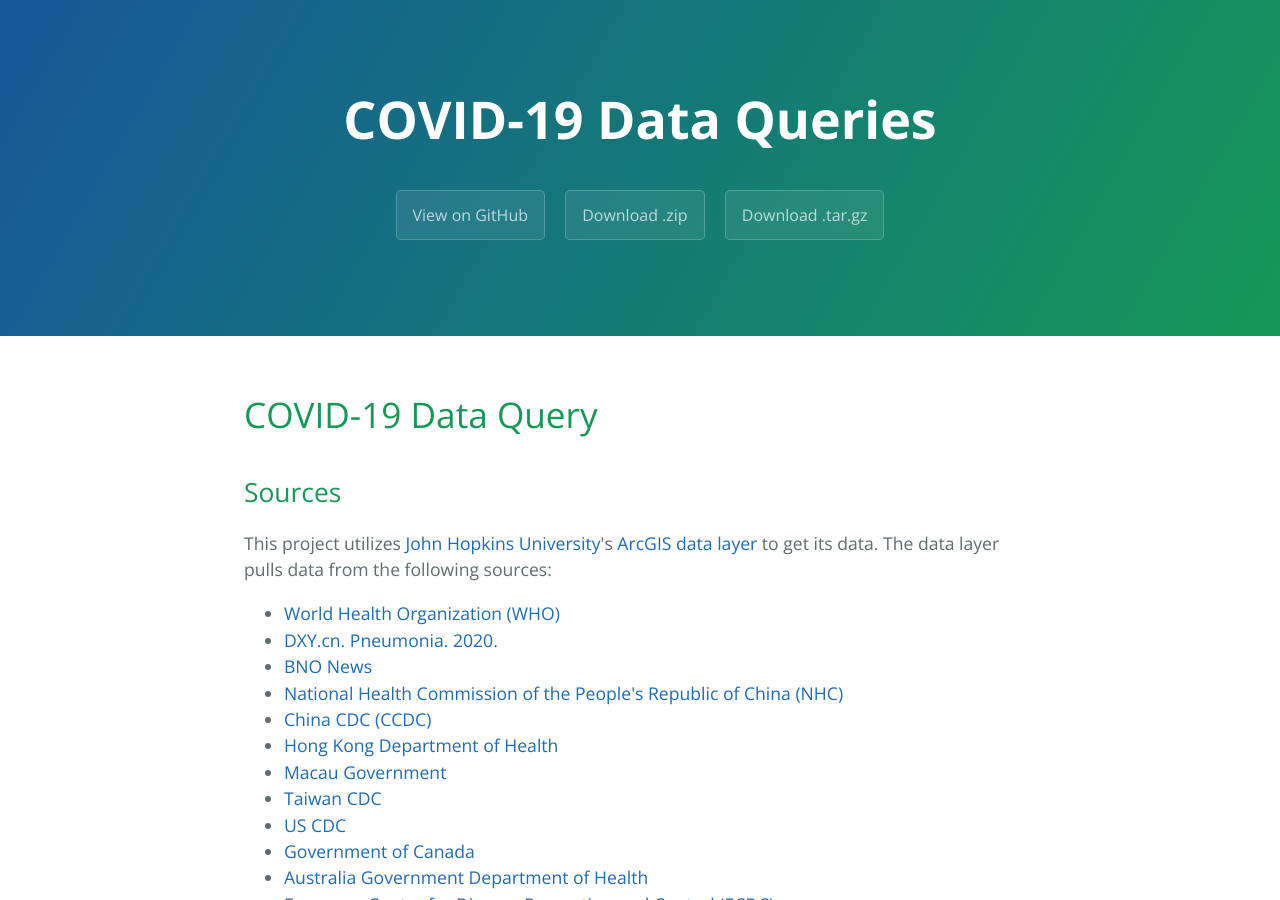
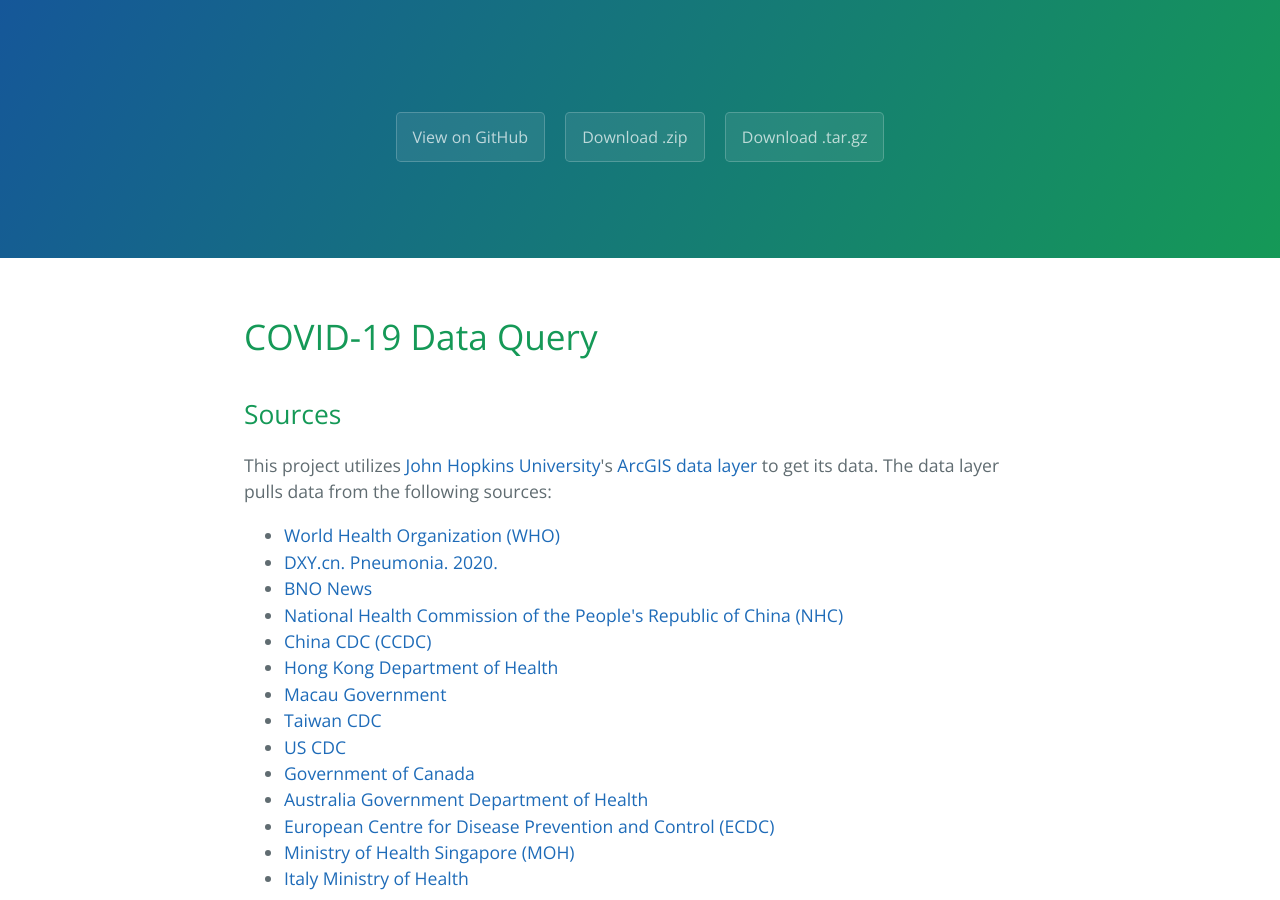
Before and after one commit to binarynightowl/COVID-19_Data, a Jekyll site: the page built from docs/index.html, in a window 1280 px wide and 900 px high. Built offline with Jekyll 4.4.1, drawn with Linux system fonts in a browser that asks for light colours; the repository's description, which GitHub fills in, is left out.

Commit message:
Change Title

```diff
--- a/docs/_layouts/default.html
+++ b/docs/_layouts/default.html
@@ -23,7 +23,7 @@
     <a id="skip-to-content" href="#content">Skip to the content.</a>
 
     <header class="page-header" role="banner">
-      <h1 class="project-name">{{ '' | default: site.title | 'COVID-19 Data Queries' }}</h1>
+      <h1 class="project-name">{{}}</h1>
       <h2 class="project-tagline">{{ page.description | default: site.description | default: site.github.project_tagline }}</h2>
       {% if site.github.is_project_page %}
         <a href="{{ site.github.repository_url }}" class="btn">View on GitHub</a>
```
